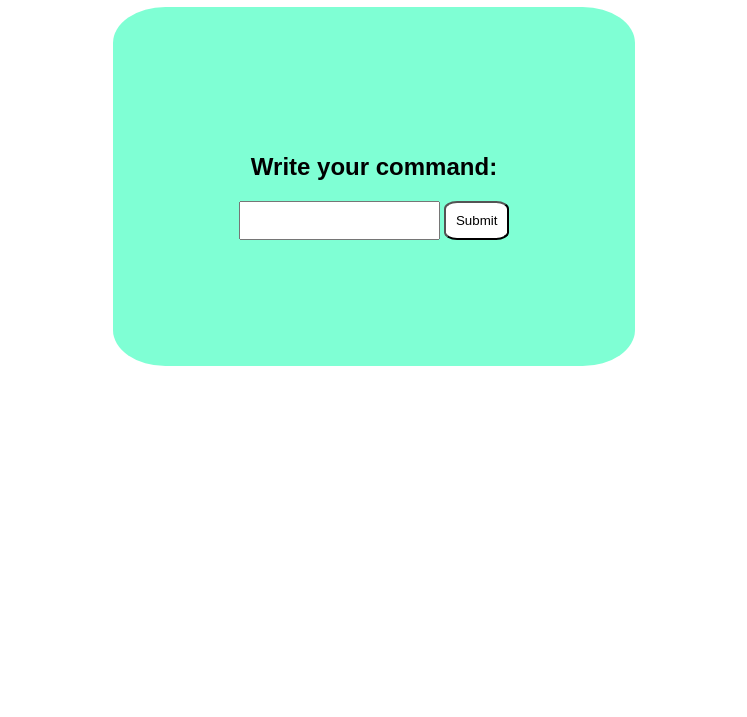
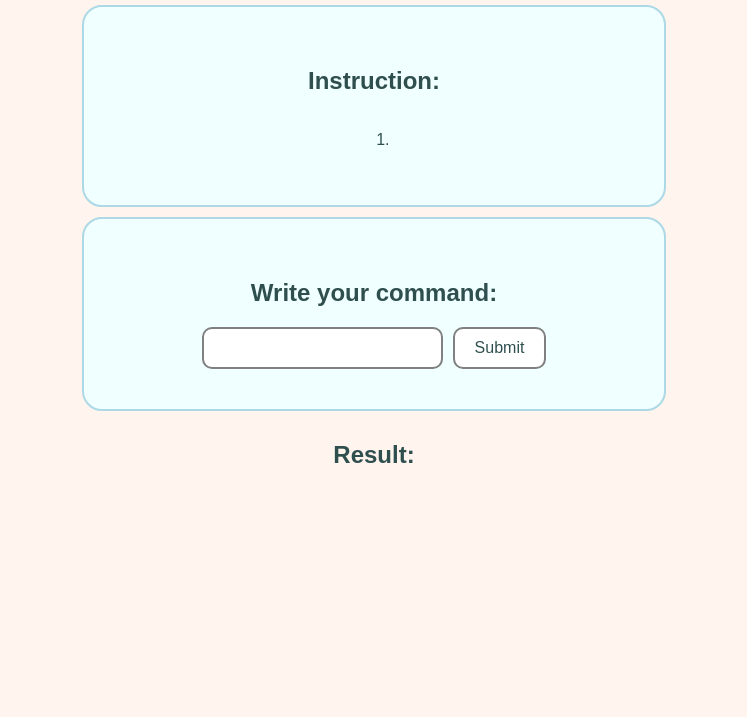
Before and after one commit to juliamanikowska/pantheon-project, a plain HTML site: page frontend/index.html in a window 1280 px wide. Shown: the part 83-800 px from the top of the page, without its empty margins (266-1013 px from the left). Drawn offline with Linux system fonts and the light colour scheme.

Commit message:
frontend style v1

```diff
--- a/frontend/index.html
+++ b/frontend/index.html
@@ -9,7 +9,19 @@
 <body>
     <h1>Pantheon Project: Historical Popularity Index</h1>
 
-    <section id="command-section">
+    <section class="block-section">
+
+        <h2>Instruction:</h2>
+
+        <div class="instruction-enumerate">
+            <ol>
+                <li></li>
+            </ol>
+        </div>
+
+    </section>
+
+    <section class="block-section">
 
         <h2>Write your command:</h2>
 
@@ -19,5 +31,15 @@
         </div>
 
     </section>
+
+    <section class="result-section">
+
+        <h2>Result:</h2>
+
+        <div id="result-block">
+
+        </div>
+    </section>
+
 </body>
 </html>
--- a/frontend/styles.css
+++ b/frontend/styles.css
@@ -1,32 +1,59 @@
 body{
-    margin: auto;
+    margin: 0;
     padding: 10px;
     display: flex;
     flex-direction: column;
-    justify-content: center;
     align-items: center;
     font-family: sans-serif;
+    background-color: seashell;
+    color: darkslategray;
+    gap: 10px;
 }
 
-#command-section{
-  padding: 10%;
+h1{
+    margin-bottom: 10px;
+}
+
+h2{
+    margin-bottom: 20px;
+}
+
+.block-section{
+  padding: 40px;
+  width: 100%;
+  max-width: 500px;
   display: flex;
   flex-direction: column;
   align-items: center;
   justify-content: center;
-  background-color: aquamarine;
-  border-radius: 10%;
+  background-color: azure;
+  border-radius: 20px;
+  border: 2px solid lightblue;
+}
+
+.command-block{
+    display: flex;
+    gap: 10px;
 }
 
 #command-field{
-    padding: 10px;
-    font-size: 1.5 rem;
+    padding: 10px 15px;
+    font-size: 1rem;
+    border-radius: 10px;
+    border: 2px solid gray;
+    outline: none;
 }
 
 #submit-button{
-    padding: 10px;
+    padding: 10px 20px;
     background-color: white;
-    border-color: black;
-    border-radius: 20%;
+    font-size: 1rem;
+    color: darkslategray;
+    border: 2px solid gray;
+    border-radius: 10px;
+    cursor: pointer;
+}
 
+#submit-button:active{
+    transform: scale(0.95);
 }
```
